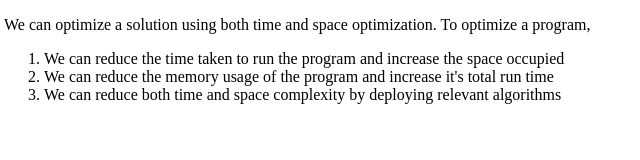
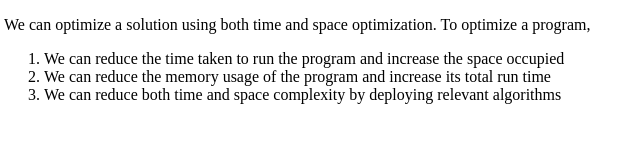
Before and after one commit to acciojob/ordered-list-practise-Rishab-Rawat, a website: page main.html in a window 1280 px wide. Shown: the full height of the page, 4-644 px from the left. Drawn offline with Linux system fonts and the light colour scheme.

Commit message:
created a submission

```diff
--- a/main.html
+++ b/main.html
@@ -9,7 +9,7 @@
     <p>We can optimize a solution using both time and space optimization. To optimize a program,</p>
     <ol>
         <li>We can reduce the time taken to run the program and increase the space occupied</li>
-        <li>We can reduce the memory usage of the program and increase it's total run time </li>
+        <li>We can reduce the memory usage of the program and increase its total run time </li>
         <li>We can reduce both time and space complexity by deploying relevant algorithms </li>
     </ol>
 </body>
```
